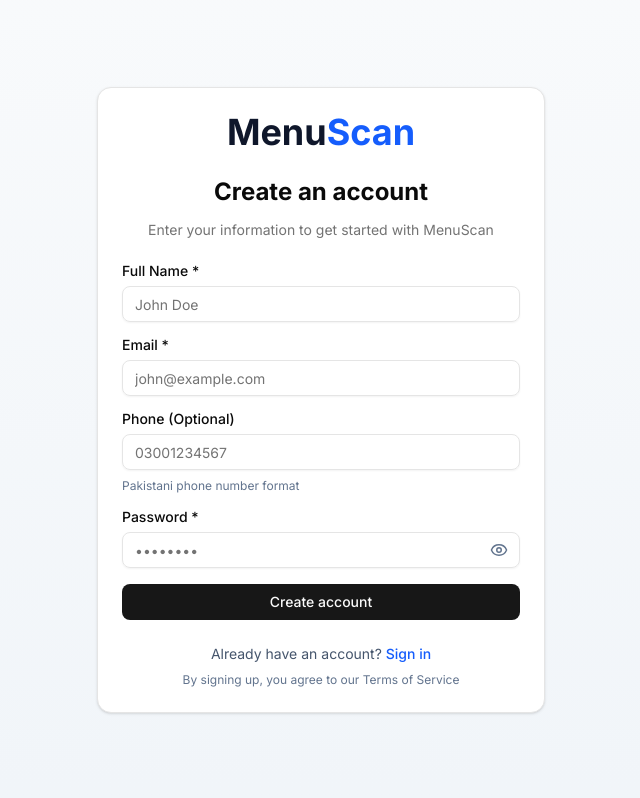
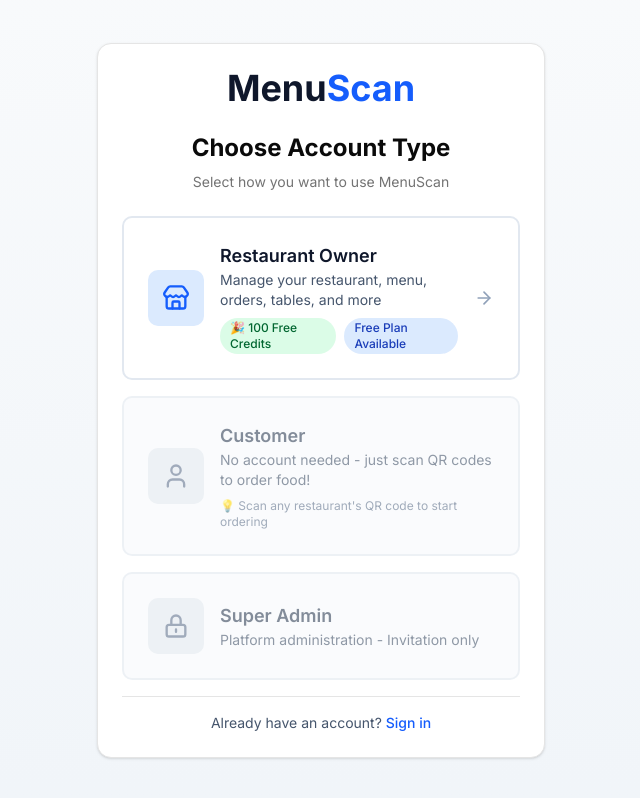
Before and after one commit to thehamzasani/menuscan, a Next.js app: page /signup in a window 1280 px wide. Shown: the whole page, without its empty margins (319-959 px from the left). Built offline with nearby package versions, Linux system fonts and the light colour scheme.

Commit message:
feat(auth): update signup page layout and add account type selection

```diff
--- a/src/app/(auth)/layout.tsx
+++ b/src/app/(auth)/layout.tsx
@@ -1,10 +1,24 @@
+// export default function AuthLayout({
+//   children,
+// }: {
+//   children: React.ReactNode
+// }) {
+//   return (
+//     <div className="min-h-screen flex items-center justify-center bg-linear-to-b from-slate-50 to-slate-100 px-4">
+//       <div className="w-full max-w-md">
+//         {children}
+//       </div>
+//     </div>
+//   )
+// }
+
 export default function AuthLayout({
   children,
 }: {
   children: React.ReactNode
 }) {
   return (
-    <div className="min-h-screen flex items-center justify-center bg-linear-to-b from-slate-50 to-slate-100 px-4">
+    <div className="min-h-screen flex items-center justify-center bg-gradient-to-b from-slate-50 to-slate-100 px-4 py-8">
       <div className="w-full max-w-md">
         {children}
       </div>
--- a/src/app/(auth)/signup/page.tsx
+++ b/src/app/(auth)/signup/page.tsx
@@ -1,71 +1,192 @@
+// 'use client'
+
+// import { useState } from 'react'
+// import { useRouter } from 'next/navigation'
+// import Link from 'next/link'
+// import { useForm } from 'react-hook-form'
+// import { zodResolver } from '@hookform/resolvers/zod'
+// import { signupSchema, type SignupInput } from '@/lib/validations/auth'
+// import { Button } from '@/components/ui/button'
+// import { Input } from '@/components/ui/input'
+// import { Label } from '@/components/ui/label'
+// import { Card, CardContent, CardDescription, CardFooter, CardHeader, CardTitle } from '@/components/ui/card'
+// import { Alert, AlertDescription } from '@/components/ui/alert'
+// import { PasswordInput } from '@/components/forms/PasswordInput'
+
+// export default function SignupPage() {
+//   const router = useRouter()
+//   const [error, setError] = useState<string>('')
+//   const [isLoading, setIsLoading] = useState(false)
+
+//   const {
+//     register,
+//     handleSubmit,
+//     watch,
+//     formState: { errors },
+//   } = useForm<SignupInput>({
+//     resolver: zodResolver(signupSchema),
+//     defaultValues: {
+//       role: 'owner',
+//     },
+//   })
+
+//   const passwordValue = watch('password', '')
+
+//   const onSubmit = async (data: SignupInput) => {
+//     setIsLoading(true)
+//     setError('')
+
+//     try {
+//       const response = await fetch('/api/auth/signup', {
+//         method: 'POST',
+//         headers: { 'Content-Type': 'application/json' },
+//         body: JSON.stringify(data),
+//       })
+
+//       const result = await response.json()
+
+//       if (!response.ok) {
+//         if (result.details) {
+//           const errorMessages = result.details
+//             .map((detail: any) => detail.message)
+//             .join(', ')
+//           throw new Error(errorMessages)
+//         }
+//         throw new Error(result.error || 'Failed to create account')
+//       }
+
+//       router.push('/login?registered=true')
+//     } catch (err) {
+//       setError(err instanceof Error ? err.message : 'Something went wrong')
+//     } finally {
+//       setIsLoading(false)
+//     }
+//   }
+
+//   return (
+//     <Card className="w-full">
+//       <CardHeader className="space-y-1">
+//         <div className="flex justify-center mb-4">
+//           <div className="text-4xl font-bold">
+//             <span className="text-slate-900">Menu</span>
+//             <span className="text-blue-600">Scan</span>
+//           </div>
+//         </div>
+//         <CardTitle className="text-2xl font-bold text-center">
+//           Create an account
+//         </CardTitle>
+//         <CardDescription className="text-center">
+//           Enter your information to get started with MenuScan
+//         </CardDescription>
+//       </CardHeader>
+
+//       <CardContent>
+//         <form onSubmit={handleSubmit(onSubmit)} className="space-y-4">
+//           {error && (
+//             <Alert variant="destructive">
+//               <AlertDescription>{error}</AlertDescription>
+//             </Alert>
+//           )}
+
+//           <div className="space-y-2">
+//             <Label htmlFor="name">Full Name *</Label>
+//             <Input
+//               id="name"
+//               placeholder="John Doe"
+//               {...register('name')}
+//               disabled={isLoading}
+//               autoComplete="name"
+//             />
+//             {errors.name && (
+//               <p className="text-sm text-red-500">{errors.name.message}</p>
+//             )}
+//           </div>
+
+//           <div className="space-y-2">
+//             <Label htmlFor="email">Email *</Label>
+//             <Input
+//               id="email"
+//               type="email"
+//               placeholder="john@example.com"
+//               {...register('email')}
+//               disabled={isLoading}
+//               autoComplete="email"
+//             />
+//             {errors.email && (
+//               <p className="text-sm text-red-500">{errors.email.message}</p>
+//             )}
+//           </div>
+
+//           <div className="space-y-2">
+//             <Label htmlFor="phone">Phone (Optional)</Label>
+//             <Input
+//               id="phone"
+//               type="tel"
+//               placeholder="03001234567"
+//               {...register('phone')}
+//               disabled={isLoading}
+//               autoComplete="tel"
+//             />
+//             {errors.phone && (
+//               <p className="text-sm text-red-500">{errors.phone.message}</p>
+//             )}
+//             <p className="text-xs text-slate-500">Pakistani phone number format</p>
+//           </div>
+
+//           <div className="space-y-2">
+//             <Label htmlFor="password">Password *</Label>
+//             <PasswordInput
+//               id="password"
+//               value={passwordValue}
+//               onChange={(e) => {
+//                 register('password').onChange(e)
+//               }}
+//               disabled={isLoading}
+//               showStrength={true}
+//             />
+//             {errors.password && (
+//               <p className="text-sm text-red-500">{errors.password.message}</p>
+//             )}
+//           </div>
+
+//           <Button type="submit" className="w-full" disabled={isLoading}>
+//             {isLoading ? (
+//               <div className="flex items-center gap-2">
+//                 <div className="h-4 w-4 animate-spin rounded-full border-2 border-white border-t-transparent" />
+//                 Creating account...
+//               </div>
+//             ) : (
+//               'Create account'
+//             )}
+//           </Button>
+//         </form>
+//       </CardContent>
+
+//       <CardFooter className="flex flex-col space-y-2">
+//         <div className="text-sm text-center text-slate-600">
+//           Already have an account?{' '}
+//           <Link href="/login" className="text-blue-600 hover:underline font-medium">
+//             Sign in
+//           </Link>
+//         </div>
+//         <div className="text-xs text-center text-slate-500">
+//           By signing up, you agree to our Terms of Service
+//         </div>
+//       </CardFooter>
+//     </Card>
+//   )
+// }
+
 'use client'
 
-import { useState } from 'react'
-import { useRouter } from 'next/navigation'
+import { Card, CardContent, CardHeader, CardTitle, CardDescription } from '@/components/ui/card'
 import Link from 'next/link'
-import { useForm } from 'react-hook-form'
-import { zodResolver } from '@hookform/resolvers/zod'
-import { signupSchema, type SignupInput } from '@/lib/validations/auth'
-import { Button } from '@/components/ui/button'
-import { Input } from '@/components/ui/input'
-import { Label } from '@/components/ui/label'
-import { Card, CardContent, CardDescription, CardFooter, CardHeader, CardTitle } from '@/components/ui/card'
-import { Alert, AlertDescription } from '@/components/ui/alert'
-import { PasswordInput } from '@/components/forms/PasswordInput'
+import { Store, User, ArrowRight } from 'lucide-react'
 
 export default function SignupPage() {
-  const router = useRouter()
-  const [error, setError] = useState<string>('')
-  const [isLoading, setIsLoading] = useState(false)
-
-  const {
-    register,
-    handleSubmit,
-    watch,
-    formState: { errors },
-  } = useForm<SignupInput>({
-    resolver: zodResolver(signupSchema),
-    defaultValues: {
-      role: 'owner',
-    },
-  })
-
-  const passwordValue = watch('password', '')
-
-  const onSubmit = async (data: SignupInput) => {
-    setIsLoading(true)
-    setError('')
-
-    try {
-      const response = await fetch('/api/auth/signup', {
-        method: 'POST',
-        headers: { 'Content-Type': 'application/json' },
-        body: JSON.stringify(data),
-      })
-
-      const result = await response.json()
-
-      if (!response.ok) {
-        if (result.details) {
-          const errorMessages = result.details
-            .map((detail: any) => detail.message)
-            .join(', ')
-          throw new Error(errorMessages)
-        }
-        throw new Error(result.error || 'Failed to create account')
-      }
-
-      router.push('/login?registered=true')
-    } catch (err) {
-      setError(err instanceof Error ? err.message : 'Something went wrong')
-    } finally {
-      setIsLoading(false)
-    }
-  }
-
   return (
-    <Card className="w-full">
-      <CardHeader className="space-y-1">
+    <Card className="w-full max-w-2xl">
+      <CardHeader>
         <div className="flex justify-center mb-4">
           <div className="text-4xl font-bold">
             <span className="text-slate-900">Menu</span>
@@ -73,106 +194,87 @@ export default function SignupPage() {
           </div>
         </div>
         <CardTitle className="text-2xl font-bold text-center">
-          Create an account
+          Choose Account Type
         </CardTitle>
         <CardDescription className="text-center">
-          Enter your information to get started with MenuScan
+          Select how you want to use MenuScan
         </CardDescription>
       </CardHeader>
 
-      <CardContent>
-        <form onSubmit={handleSubmit(onSubmit)} className="space-y-4">
-          {error && (
-            <Alert variant="destructive">
-              <AlertDescription>{error}</AlertDescription>
-            </Alert>
-          )}
+      <CardContent className="space-y-4">
+        {/* Restaurant Owner Option */}
+        <Link href="/signup/restaurant" className="block">
+          <div className="group flex items-center gap-4 p-6 border-2 border-slate-200 rounded-lg hover:border-blue-500 hover:bg-blue-50 transition-all cursor-pointer">
+            <div className="w-14 h-14 bg-blue-100 rounded-lg flex items-center justify-center group-hover:bg-blue-600 transition-colors">
+              <Store className="w-7 h-7 text-blue-600 group-hover:text-white transition-colors" />
+            </div>
+            <div className="flex-1">
+              <h3 className="font-semibold text-lg text-slate-900">Restaurant Owner</h3>
+              <p className="text-sm text-slate-600">
+                Manage your restaurant, menu, orders, tables, and more
+              </p>
+              <div className="flex items-center gap-2 mt-2">
+                <span className="inline-flex items-center px-2.5 py-0.5 rounded-full text-xs font-medium bg-green-100 text-green-800">
+                  🎉 100 Free Credits
+                </span>
+                <span className="inline-flex items-center px-2.5 py-0.5 rounded-full text-xs font-medium bg-blue-100 text-blue-800">
+                  Free Plan Available
+                </span>
+              </div>
+            </div>
+            <ArrowRight className="w-5 h-5 text-slate-400 group-hover:text-blue-600 group-hover:translate-x-1 transition-all" />
+          </div>
+        </Link>
 
-          <div className="space-y-2">
-            <Label htmlFor="name">Full Name *</Label>
-            <Input
-              id="name"
-              placeholder="John Doe"
-              {...register('name')}
-              disabled={isLoading}
-              autoComplete="name"
-            />
-            {errors.name && (
-              <p className="text-sm text-red-500">{errors.name.message}</p>
-            )}
+        {/* Customer Option (Disabled) */}
+        <div className="flex items-center gap-4 p-6 border-2 border-slate-200 rounded-lg bg-slate-50 opacity-60">
+          <div className="w-14 h-14 bg-slate-200 rounded-lg flex items-center justify-center">
+            <User className="w-7 h-7 text-slate-500" />
           </div>
+          <div className="flex-1">
+            <h3 className="font-semibold text-lg text-slate-700">Customer</h3>
+            <p className="text-sm text-slate-600">
+              No account needed - just scan QR codes to order food!
+            </p>
+            <p className="text-xs text-slate-500 mt-2">
+              💡 Scan any restaurant's QR code to start ordering
+            </p>
+          </div>
+        </div>
 
-          <div className="space-y-2">
-            <Label htmlFor="email">Email *</Label>
-            <Input
-              id="email"
-              type="email"
-              placeholder="john@example.com"
-              {...register('email')}
-              disabled={isLoading}
-              autoComplete="email"
-            />
-            {errors.email && (
-              <p className="text-sm text-red-500">{errors.email.message}</p>
-            )}
+        {/* Super Admin Option (Disabled) */}
+        <div className="flex items-center gap-4 p-6 border-2 border-slate-200 rounded-lg bg-slate-50 opacity-60">
+          <div className="w-14 h-14 bg-slate-200 rounded-lg flex items-center justify-center">
+            <svg
+              className="w-7 h-7 text-slate-500"
+              fill="none"
+              strokeLinecap="round"
+              strokeLinejoin="round"
+              strokeWidth="2"
+              viewBox="0 0 24 24"
+              stroke="currentColor"
+            >
+              <path d="M12 15v2m-6 4h12a2 2 0 002-2v-6a2 2 0 00-2-2H6a2 2 0 00-2 2v6a2 2 0 002 2zm10-10V7a4 4 0 00-8 0v4h8z" />
+            </svg>
           </div>
+          <div className="flex-1">
+            <h3 className="font-semibold text-lg text-slate-700">Super Admin</h3>
+            <p className="text-sm text-slate-600">
+              Platform administration - Invitation only
+            </p>
+          </div>
+        </div>
 
-          <div className="space-y-2">
-            <Label htmlFor="phone">Phone (Optional)</Label>
-            <Input
-              id="phone"
-              type="tel"
-              placeholder="03001234567"
-              {...register('phone')}
-              disabled={isLoading}
-              autoComplete="tel"
-            />
-            {errors.phone && (
-              <p className="text-sm text-red-500">{errors.phone.message}</p>
-            )}
-            <p className="text-xs text-slate-500">Pakistani phone number format</p>
+        {/* Already have account */}
+        <div className="text-center pt-4 border-t">
+          <div className="text-sm text-slate-600">
+            Already have an account?{' '}
+            <Link href="/login" className="text-blue-600 hover:underline font-medium">
+              Sign in
+            </Link>
           </div>
-
-          <div className="space-y-2">
-            <Label htmlFor="password">Password *</Label>
-            <PasswordInput
-              id="password"
-              value={passwordValue}
-              onChange={(e) => {
-                register('password').onChange(e)
-              }}
-              disabled={isLoading}
-              showStrength={true}
-            />
-            {errors.password && (
-              <p className="text-sm text-red-500">{errors.password.message}</p>
-            )}
-          </div>
-
-          <Button type="submit" className="w-full" disabled={isLoading}>
-            {isLoading ? (
-              <div className="flex items-center gap-2">
-                <div className="h-4 w-4 animate-spin rounded-full border-2 border-white border-t-transparent" />
-                Creating account...
-              </div>
-            ) : (
-              'Create account'
-            )}
-          </Button>
-        </form>
+        </div>
       </CardContent>
-
-      <CardFooter className="flex flex-col space-y-2">
-        <div className="text-sm text-center text-slate-600">
-          Already have an account?{' '}
-          <Link href="/login" className="text-blue-600 hover:underline font-medium">
-            Sign in
-          </Link>
-        </div>
-        <div className="text-xs text-center text-slate-500">
-          By signing up, you agree to our Terms of Service
-        </div>
-      </CardFooter>
     </Card>
   )
 }
```
Also changed, not shown: src/lib/slug-generator.ts (added, +29 -0 lines).
